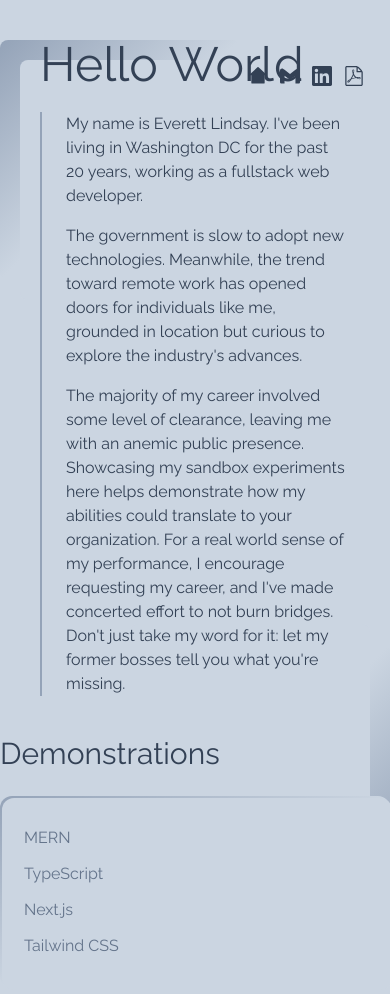
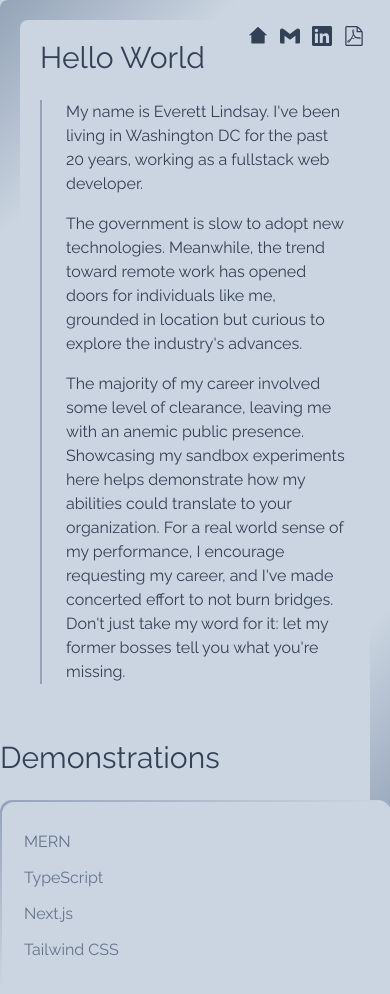
Before and after one commit to Ever-It-Lazy/portfolio, a Next.js app: page / in a window 390 px wide. Built offline with nearby package versions, Linux system fonts and the light colour scheme.

Commit message:
better media styling for small screens

```diff
--- a/pages/index.js
+++ b/pages/index.js
@@ -52,9 +52,11 @@ export default function Home() {
 	return (
 		<div className="xl:container xl:mx-auto">
 			<div className="relative md:grid grid-cols-3 h-[100vh]">
-				<div className="absolute bg-gradient-to-br from-slate-400 via-slate-300 h-60 w-60 rounded-lg -z-10 top-0">
+				{/* top left border */}
+				<div className="absolute bg-gradient-to-br from-slate-400 via-slate-300 h-60 w-60 rounded-lg -z-10">
 					<div className="absolute bg-slate-300 h-60 w-60 rounded-lg z-0 left-5 top-5"></div>
 				</div>
+
 				<nav className="relative col-span-3">
 					<div className="flex absolute right-0 m-5">
 						<RiHome2Fill className="icon" onClick={toggleHome} />
@@ -69,13 +71,15 @@ export default function Home() {
 						</Link>
 					</div>
 				</nav>
-				<div className="col-span-2 m-10 md:mx-32">
+
+				<div className="col-span-2 p-10 md:m-10 md:p-0 md:mx-32">
 					{ showHome ? <Welcome /> : null }
 					{ showMern ? <Mern /> : null }
 					{ showTypeScript ? <TypeScript /> : null }
 					{ showNext ? <Next /> : null }
 					{ showTailwind ? <Tailwind /> : null }
 				</div>
+
 				<div className="col-span-1">
 					<h2>Demonstrations</h2>
 					<ul className="relative p-6 rounded-xl bg-gradient-to-br from-slate-400 via-slate-300">
@@ -94,6 +98,8 @@ export default function Home() {
 						</li>
 					</ul>
 				</div>
+
+				{/* bottom right border */}
 				<div className="absolute bg-gradient-to-br from-transparent via-slate-300 to-slate-400 h-60 w-60 rounded-lg -z-10 bottom-0 right-0">
 					<div className="absolute bg-slate-300 h-60 w-60 rounded-lg z-0 right-5 bottom-5"></div>
 				</div>
--- a/styles/globals.css
+++ b/styles/globals.css
@@ -8,7 +8,7 @@
 	}
 
 	h1 {
-		@apply text-5xl pb-6;
+		@apply text-3xl pb-6 md:text-5xl;
 	}
 
 	h2 {
```
